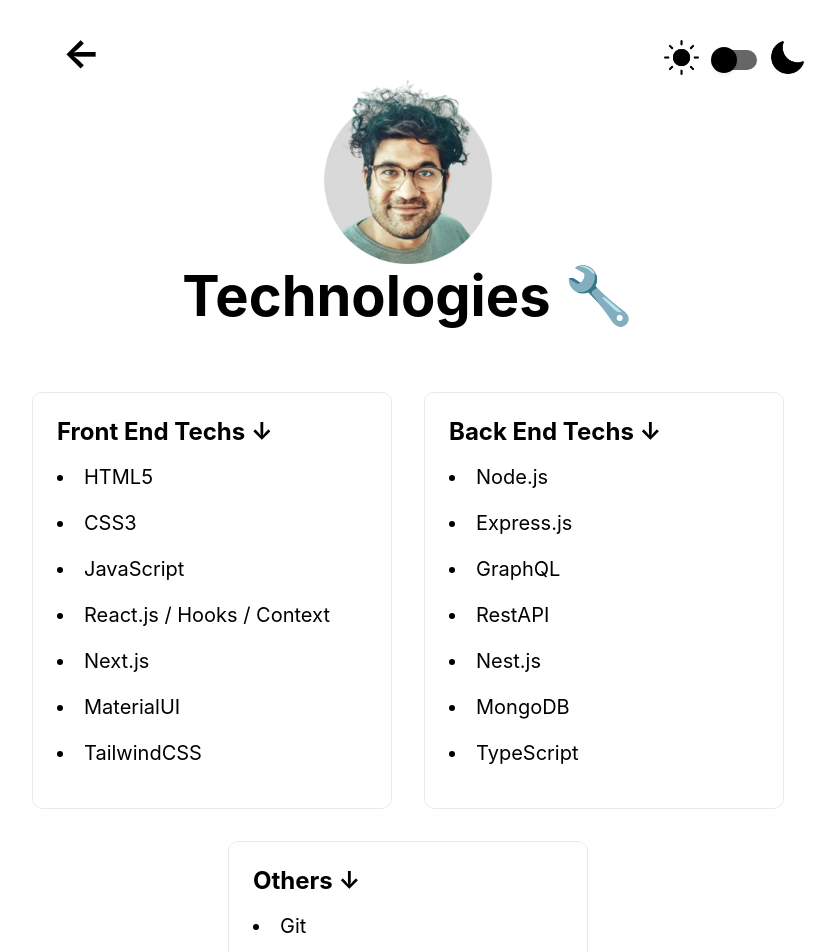
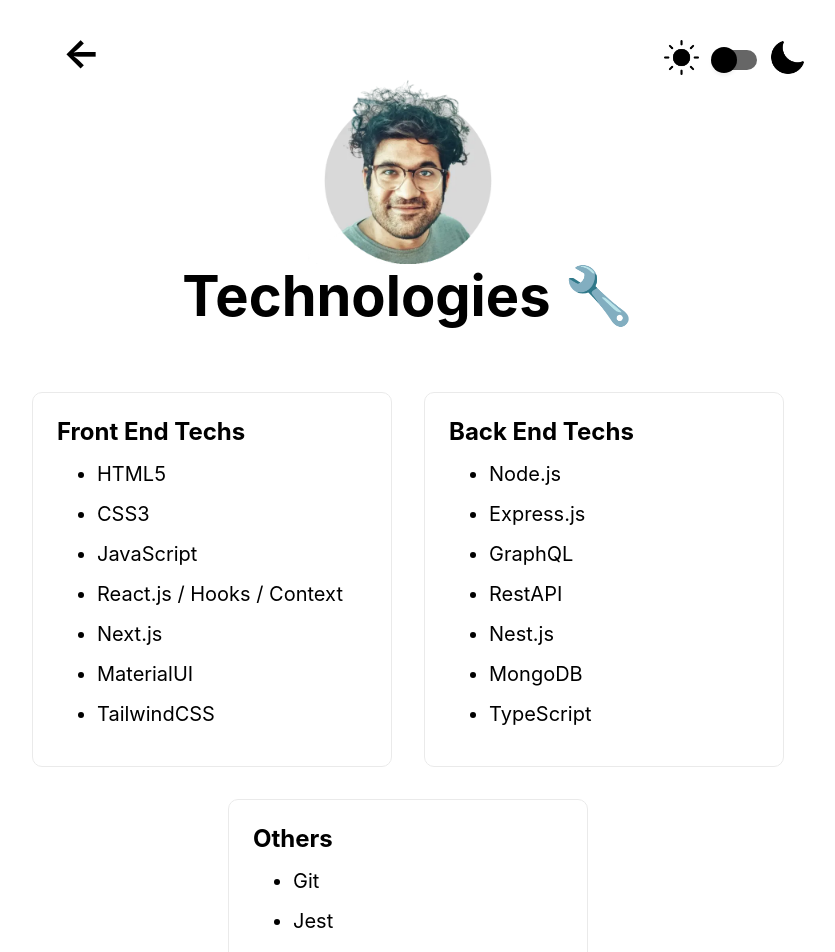
Before and after one commit to Sajadmhy/Sajad-Mahyaei-Portfolio, a Next.js app: page /technologies in a window 1280 px wide. Shown: the top 952 px of the page, without its empty margins (232-1067 px from the left). Built offline with nearby package versions, Linux system fonts and the light colour scheme.

Commit message:
Make profile pics trasparent and change dark mode bg color

```diff
--- a/pages/_document.jsx
+++ b/pages/_document.jsx
@@ -5,7 +5,6 @@
     <Html lang="en">
       <Head>
         <meta charSet="utf-8" />
-        <meta name="viewport" content="width=device-width, initial-scale=1" />
         <meta name="description" content="Sajad Mahyaei" />
         <meta name="keywords" content="Sajad, Mahyaei, Sajad Mahyaei, sajadmahyaei, sajadmahyaei.com, sajadmahyaei.net, sajadmahyaei.me, sajadmahyaei.org, sajadmahyaei.io, sajadmahyaei.dev, sajadmahyaei.xyz, sajadmahyaei.me" />
         <meta name="author" content="Sajad Mahyaei" />
--- a/pages/technologies.jsx
+++ b/pages/technologies.jsx
@@ -13,6 +13,7 @@
       <Head>
         <title>Sajad&apos;s Tech Stack</title>
       </Head>
+
       <main className={styles.main}>
       <Link href="/">
       <a><span className={styles.backArrow}>&larr;</span></a>
@@ -32,35 +33,35 @@
         <div className={styles.grid}>
 
           <div className={styles.card}>
-            <h2>Front End Techs &darr;</h2>
-            <p><li>HTML5</li>
+            <h2>Front End Techs</h2>
+            <ul><li>HTML5</li>
             <li>CSS3</li>
               <li>JavaScript</li>
               <li>React.js / Hooks / Context</li>
               <li>Next.js</li>
               <li>MaterialUI</li>
               <li>TailwindCSS</li>
-            </p>
+            </ul>
           </div>
 
           <div className={styles.card}>
-            <h2>Back End Techs &darr;</h2>
-            <p><li>Node.js</li>
+            <h2>Back End Techs</h2>
+            <ul><li>Node.js</li>
               <li>Express.js</li>
               <li>GraphQL</li>
               <li>RestAPI</li>
               <li>Nest.js</li>
               <li>MongoDB</li>
               <li>TypeScript</li>
-            </p>
+            </ul>
           </div>
 
           <div className={styles.card}>
-            <h2>Others &darr;</h2>
-            <p><li>Git</li>
+            <h2>Others</h2>
+            <ul><li>Git</li>
             <li>Jest</li>
               <li>NPM</li>
-            </p>
+            </ul>
           </div>
 
         </div>
--- a/styles/Bio.module.css
+++ b/styles/Bio.module.css
@@ -76,6 +76,7 @@
 
 .card li {
   margin: 1rem 0;
+  font-size: 1.25rem;
 }
 
 @media (max-width: 700px) {
--- a/theme/Theme.js
+++ b/theme/Theme.js
@@ -15,7 +15,7 @@
   return (
     <ThemeContext.Provider value={[theme]}>
 
-    <div className={styles.container} style={{backgroundColor: theme === 'light' ? 'white' : 'black'}}>
+    <div className={styles.container} style={{backgroundColor: theme === 'light' ? 'white' : '#0F1425'}}>
     <div className={styles.content}>
       <picture>
         <img src={theme === 'light' ? "/light-mode-black.webp" : "/light-mode-color.webp"} alt='sun icon'/>
@@ -29,7 +29,7 @@
         <img src={theme === 'light' ? "/night-mode-black.webp" : "/night-mode-color.webp"} alt='moon icon'/>
         </picture>
     </div>
-      <main style={{backgroundColor: theme === 'light' ? 'white' : 'black', color: theme === 'light' ? 'black' : 'white', transition: '0.2s'}}>{children}</main>
+      <main style={{backgroundColor: theme === 'light' ? 'white' : '#0F1425', color: theme === 'light' ? 'black' : 'white', transition: '0.2s'}}>{children}</main>
     </div>
     </ThemeContext.Provider>
   )
```
Also changed, not shown: pages/bio.jsx (+4 -4 lines), pages/experience.jsx (+4 -4 lines), styles/Custom404.module.css (+13 -0 lines), public/batman-profile.webp, public/profile.webp.
